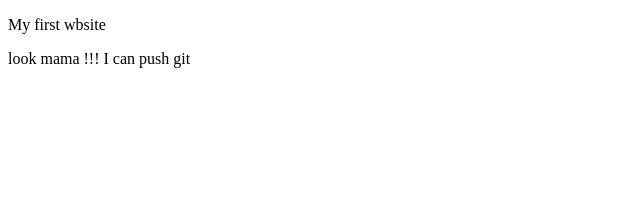
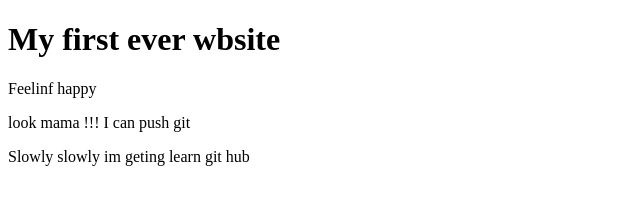
Before and after one commit to SHUMONRAJ/my.first.website, a plain HTML site: page Index.html in a window 1280 px wide. Shown: the whole page, without its empty margins (0-640 px from the left). Drawn offline with Linux system fonts and the light colour scheme.

Commit message:
look mama

```diff
--- a/Index.html
+++ b/Index.html
@@ -6,7 +6,9 @@
     <title>Document</title>
 </head>
 <body>
-    <p>My first wbsite</p>
-    <p3> look mama !!! I can push git</p3>
+    <h1>My first ever wbsite</h1>
+    <p>Feelinf happy</p>
+    <p> look mama !!! I can push git</p>
+    <p>Slowly slowly im geting learn git hub</p>
 </body>
 </html>
```
